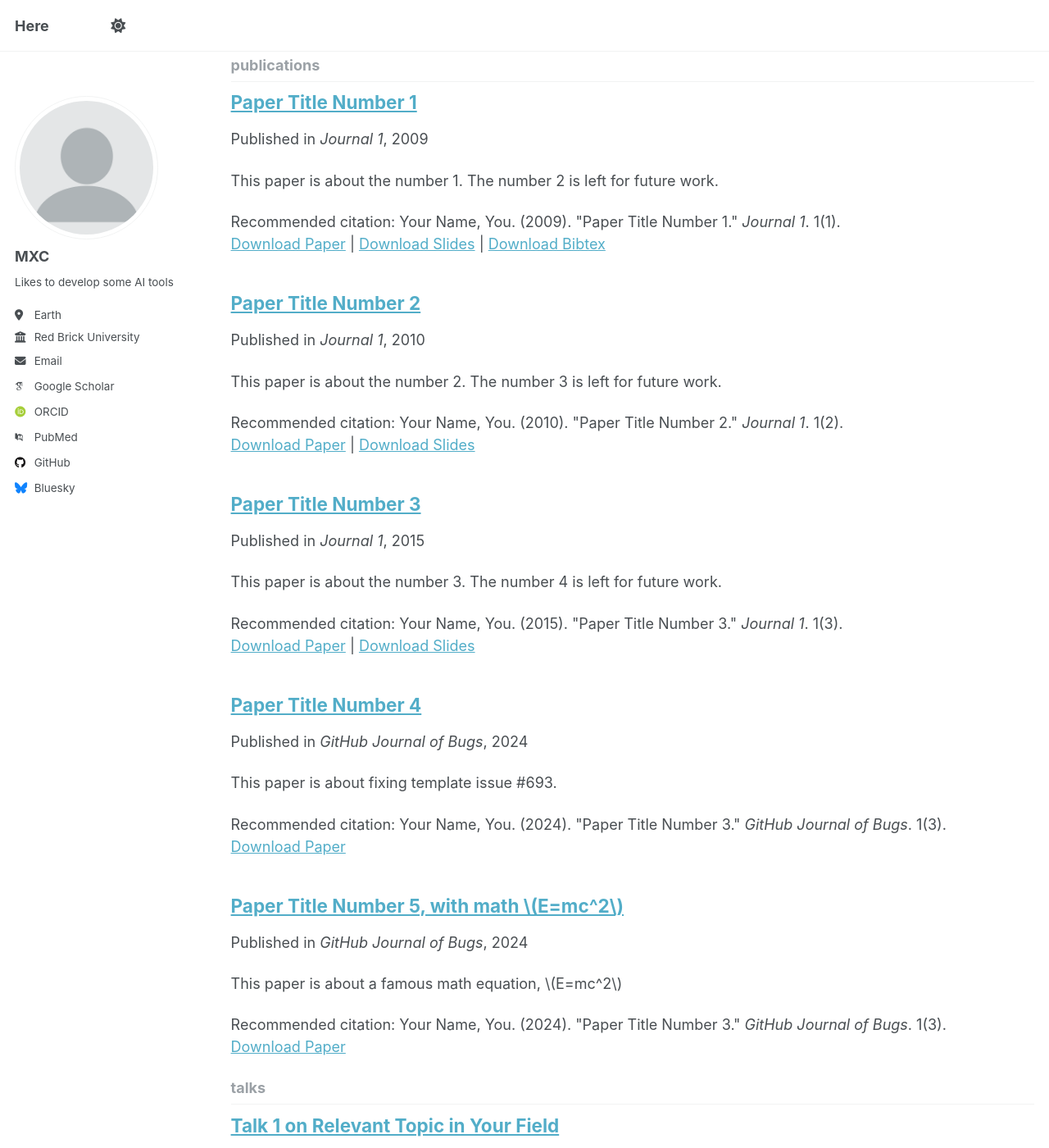
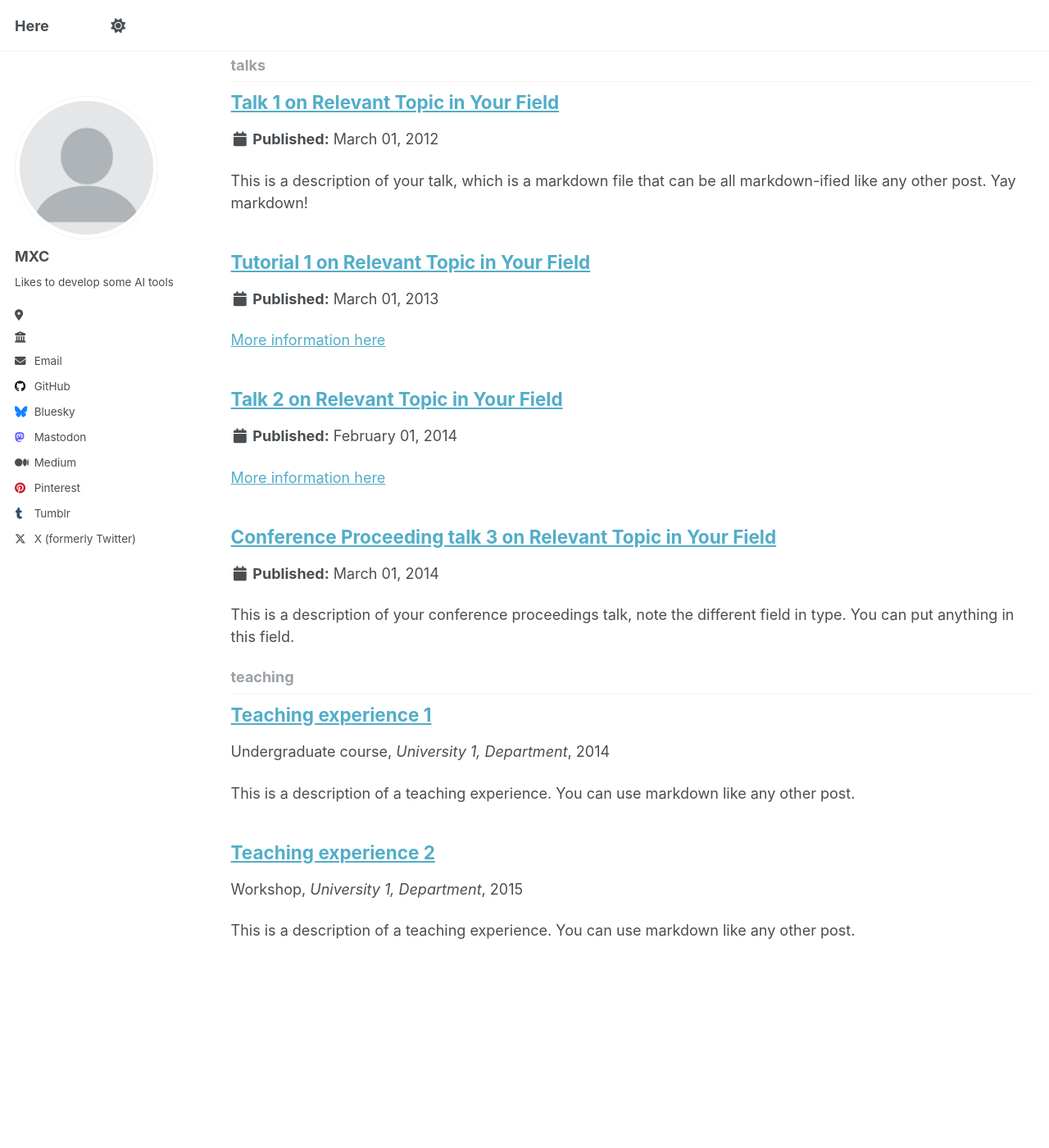
Before and after one commit to MrMengXC/mrmengxc.github.io, a Jekyll site: the page built from _pages/collection-archive.html, in a window 1280 px wide and 1400 px high, scrolled down 1042 px. Shown: the whole window at 82% size. Built offline with Jekyll 4.4.1, drawn with Linux system fonts in a browser that asks for light colours; some web fonts are replaced; part of the change alters nothing that is shown.

Commit message:
提交内容

```diff
--- a/_config.yml
+++ b/_config.yml
@@ -26,20 +26,19 @@ author:
   name             : "MXC"
   pronouns         : # example: "she/her"
   bio              : "Likes to develop some AI tools"
-  location         : "Earth"
-  employer         : "Red Brick University"
+  location         : ""
+  employer         : ""
   uri              : # URL
-  email            : "none@example.org"
+  email            : "gmtbuild001@gmail.com"
 
   # Academic websites
   academia         : # URL
   arxiv            : # URL - Update with the correct link to your profile
-  googlescholar    : "https://scholar.google.com/citations?user=PS_CX0AAAAAJ"
-  inspire-hep      : # URL
+  googlescholar    : # "https://scholar.google.com/citations?user=PS_CX0AAAAAJ"
   impactstory      : # URL
-  orcid            : "http://orcid.org/yourorcidurl"
+  orcid            : # "http://orcid.org/yourorcidurl"
   semantic         : # URL
-  pubmed           : "https://www.ncbi.nlm.nih.gov/pubmed/?term=john+snow"
+  pubmed           : #"https://www.ncbi.nlm.nih.gov/pubmed/?term=john+snow"
   researchgate     : # URL
   scopus           : # URL
 
@@ -47,13 +46,13 @@ author:
   bitbucket        : # Username - Update with your username on the site
   codepen          : # Username
   dribbble         : # Username
-  github           : "academicpages"
+  github           : "MrMengXC"
   kaggle           : # Username
   stackoverflow    : # User number or user number and name (i.e., use "1" or "1/jeff-atwood")
 
   # Social media
   artstation       : # Username
-  bluesky          : "bsky.app" # Replace this with you Bluesky username
+  bluesky          : "mxcdev.bsky.social" # Replace this with you Bluesky username
   facebook         : # Username
   flickr           : # Username
   foursquare       : # Username
@@ -63,14 +62,14 @@ author:
   instagram        : # Username
   lastfm           : # Username
   linkedin         : # Username
-  mastodon         : # URL
-  medium           : # URL
-  pinterest        : # Username
+  mastodon         : "https://mastodon.social/@mxc199"
+  medium           : "https://medium.com/@mxcdev"
+  pinterest        : "0mix3j0h59364y2vw4t2t7lkkduel2"
   soundcloud       : # Username
   steam            : # Username
   telegram         : # URL
-  tumblr           : # Username
-  twitter          : # Username for X / Twitter
+  tumblr           : "mxcdev1993"
+  twitter          : "mngxiocho157976"
   vine             : # Username
   weibo            : # Username
   wikipedia        : # Username
@@ -121,7 +120,7 @@ staticman:
       options:
         format           : "iso8601" # "iso8601" (default), "timestamp-seconds", "timestamp-milliseconds"
 atom_feed:
-  hide                   : false     # change to true to hide the RSS feed in the footer
+  hide                   : true     # change to true to hide the RSS feed in the footer
   path                   : # blank (default) uses feed.xml
 
 
@@ -221,7 +220,7 @@ collections:
     output: true
     permalink: /:collection/:path/
   publications:
-    output: true
+    output: false
     permalink: /:collection/:path/
   portfolio:
     output: true
```
